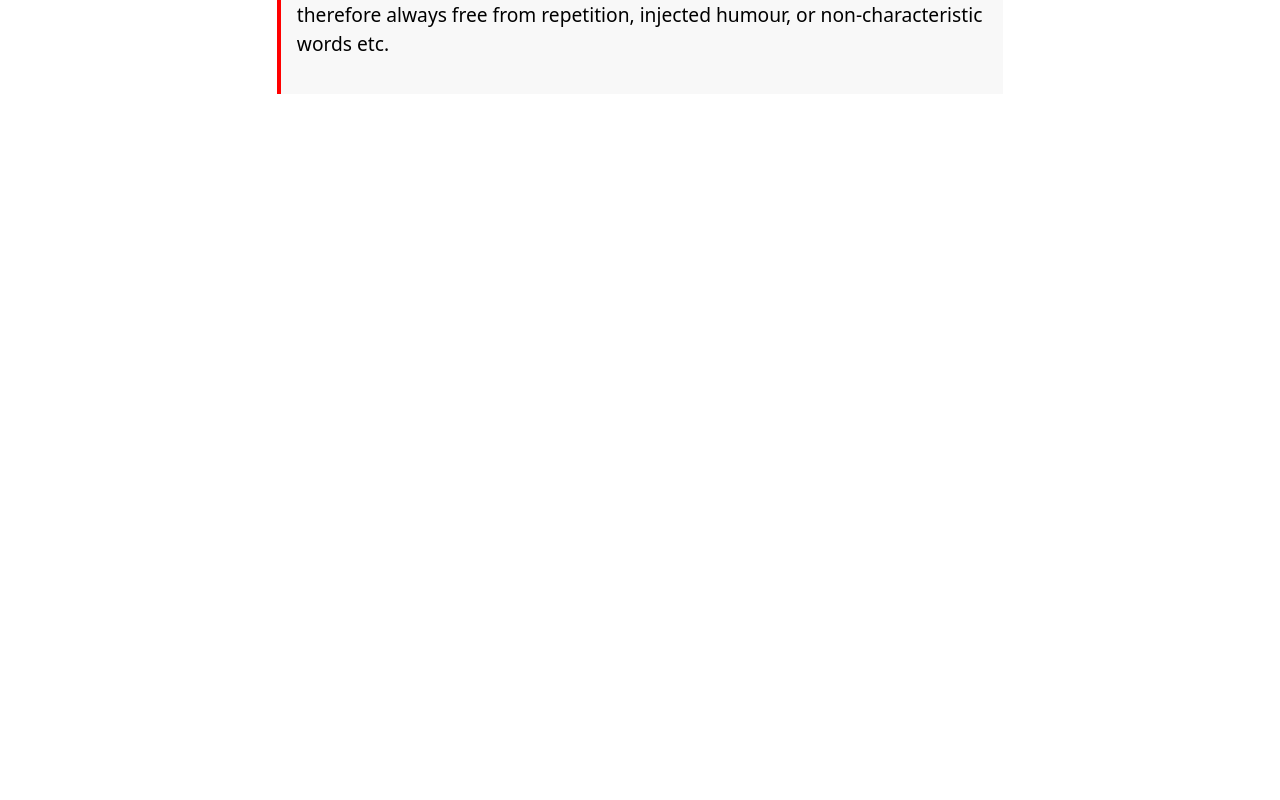
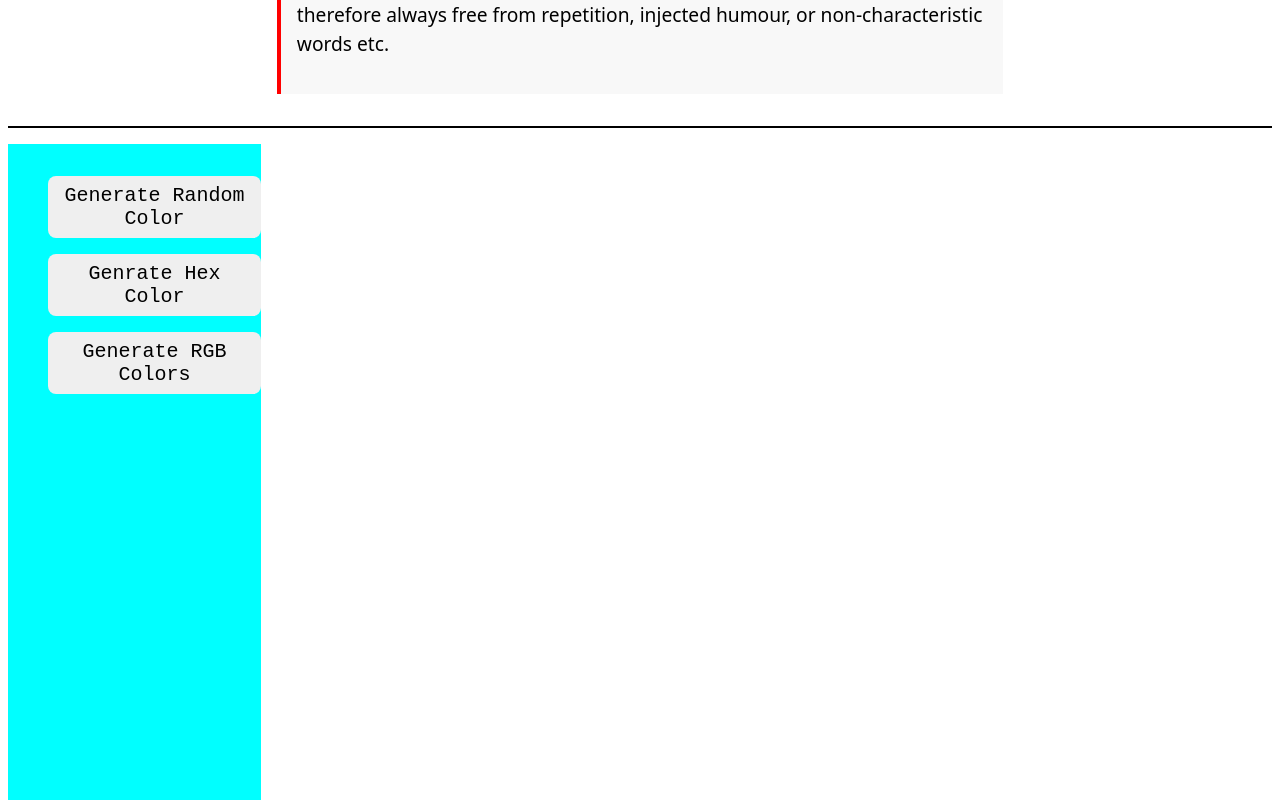
Before and after one commit to RavjitSingh2000/React, a React (Vite) app in the folder react-projects/: page / in a window 1280 px wide. Shown: the part 1780-2580 px from the top of the page. Before the commit the page ends 1906 px from the top, so only its background shows below. Built offline with nearby package versions, Linux system fonts and the light colour scheme.

Commit message:
Random color generator added

```diff
--- a/react-projects/src/App.jsx
+++ b/react-projects/src/App.jsx
@@ -1,10 +1,12 @@
 import Accordion from "./components/Accordion"
+import RandomColorGenerator from "./components/RandomColorGenerator"
 
 function App() {
 
   return (
     <>
     <Accordion/>
+    <RandomColorGenerator/>
     </>
   )
 }
--- /dev/null
+++ b/react-projects/src/components/RandomColorGenerator/index.jsx
@@ -0,0 +1,21 @@
+import "./style.css";
+
+export default function RandomColorGenerator() {
+
+
+
+    return (
+        <div className="main-container">
+            <nav className="main-nav">
+                <ul>
+                    <li><button>Generate Random Color</button></li>
+                    <li><button>Genrate Hex Color</button></li>
+                    <li><button>Generate RGB Colors</button></li>
+                </ul>
+            </nav>
+            <section>
+
+            </section>
+        </div>
+    )
+}
--- /dev/null
+++ b/react-projects/src/components/RandomColorGenerator/style.css
@@ -0,0 +1,35 @@
+.main-container{
+    height: 100vh;
+    width: auto;
+    display: block;
+    border-top: 2px solid black;
+    padding-top: 1rem;
+}
+
+.main-nav {
+    float: left;
+    width: 20%;
+    height: 100vh;
+    background-color: cyan;
+    display: block;
+}
+
+.main-nav > ul {
+    display: block;
+    flex-direction: column;
+    margin-top: 2rem;
+}
+
+.main-nav > ul > li {
+    list-style: none;
+    margin-bottom: 1rem;
+}
+
+.main-nav > ul > li > button {
+    font-size: x-large;
+    font-family: monospace;
+    padding: 0.5rem;
+    border-radius: 8px;
+    border: none;
+    width: 100%;
+}
```
Also changed, not shown: 1 other file (tests, documents, lock files or other folders).
